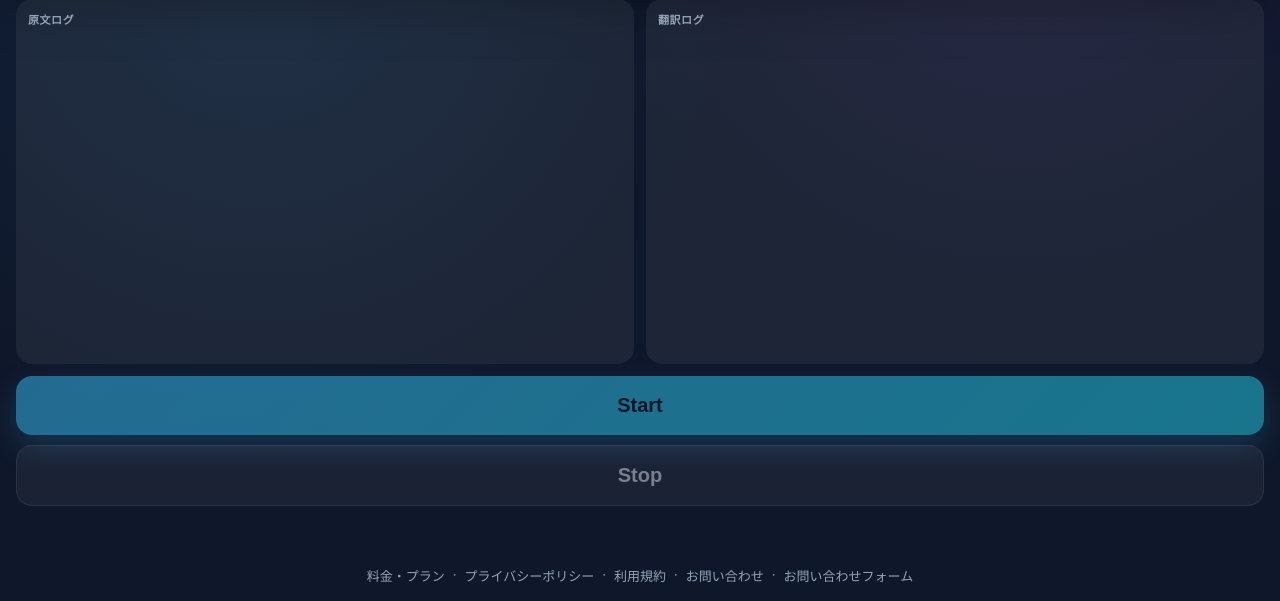
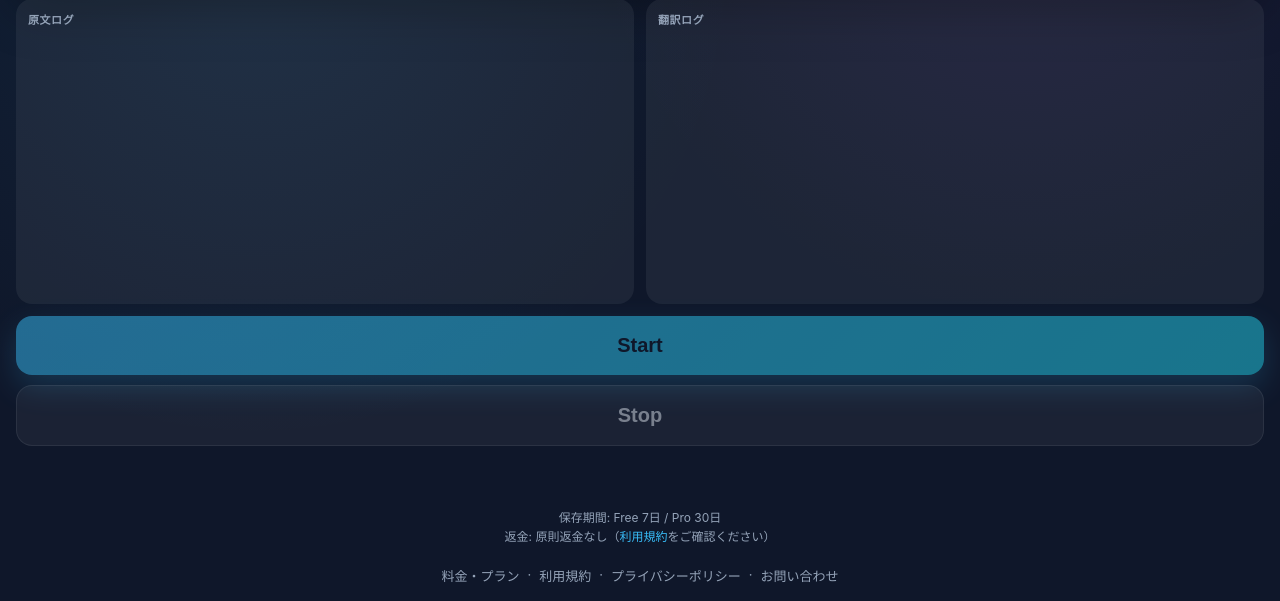
Before and after one commit to Yoshiki785/realtime-translator-pwa, a FastAPI app: page / in a window 1280 px wide. Shown: the part 199-800 px from the top of the page. Run offline with FastAPI, Linux system fonts and the light colour scheme; some libraries are stand-ins or nearby versions.

Commit message:
feat: unify legal nav + add home retention/refund summary

```diff
--- a/static/index.html
+++ b/static/index.html
@@ -84,16 +84,20 @@
       </div>
       <div class="a2hs" id="a2hs">ホーム画面に追加してオフラインでも使えます</div>
     </footer>
+    <div class="home-policy-summary">
+      <!-- AUTO:INDEX_PLAN_POLICY_SUMMARY:START -->
+      <p>保存期間: Free 7日 / Pro 30日</p>
+      <p>返金: 原則返金なし（<a href="/terms.html#refund-policy" data-legal-link="terms" data-link-source="home-policy">利用規約</a>をご確認ください）</p>
+      <!-- AUTO:INDEX_PLAN_POLICY_SUMMARY:END -->
+    </div>
     <nav class="footer-nav">
       <a href="/pricing.html" data-i18n="pricingPlan" data-legal-link="pricing" data-link-source="footer">料金・プラン</a>
       <span>·</span>
+      <a href="/terms.html" data-i18n="termsOfService" data-legal-link="terms" data-link-source="footer">利用規約</a>
+      <span>·</span>
       <a href="/privacy.html" data-i18n="privacyPolicy" data-legal-link="privacy" data-link-source="footer">プライバシーポリシー</a>
       <span>·</span>
-      <a href="/terms.html" data-i18n="termsOfService" data-legal-link="terms" data-link-source="footer">利用規約</a>
-      <span>·</span>
       <a href="mailto:lingoflow.cus@gmail.com" data-i18n="contact" data-contact-channel="email" data-link-source="footer">お問い合わせ</a>
-      <span>·</span>
-      <a href="https://docs.google.com/forms/d/e/1FAIpQLSevSNsYZtukK-MYwuPyz07O0qCKWy_2GUL-fa0BinjLi5WwEQ/viewform?usp=header" target="_blank" rel="noopener noreferrer" data-i18n="contactForm" data-contact-channel="form" data-link-source="footer">お問い合わせフォーム</a>
     </nav>
   </div>
 
--- a/static/styles.css
+++ b/static/styles.css
@@ -1410,6 +1410,24 @@ button.disabled {
 }
 
 /* ========== Footer Nav ========== */
+.home-policy-summary {
+  margin-top: 10px;
+  text-align: center;
+  color: var(--muted);
+  font-size: 12px;
+  line-height: 1.6;
+}
+.home-policy-summary p {
+  margin: 0;
+}
+.home-policy-summary a {
+  color: var(--accent);
+  text-decoration: none;
+}
+.home-policy-summary a:hover {
+  text-decoration: underline;
+}
+
 .footer-nav {
   display: flex;
   flex-wrap: wrap;
```
Also changed, not shown: scripts/generate_pricing.js (+10 -0 lines), static/pricing.html (+12 -5 lines), static/privacy.html (+10 -0 lines), static/terms.html (+11 -1 lines).
